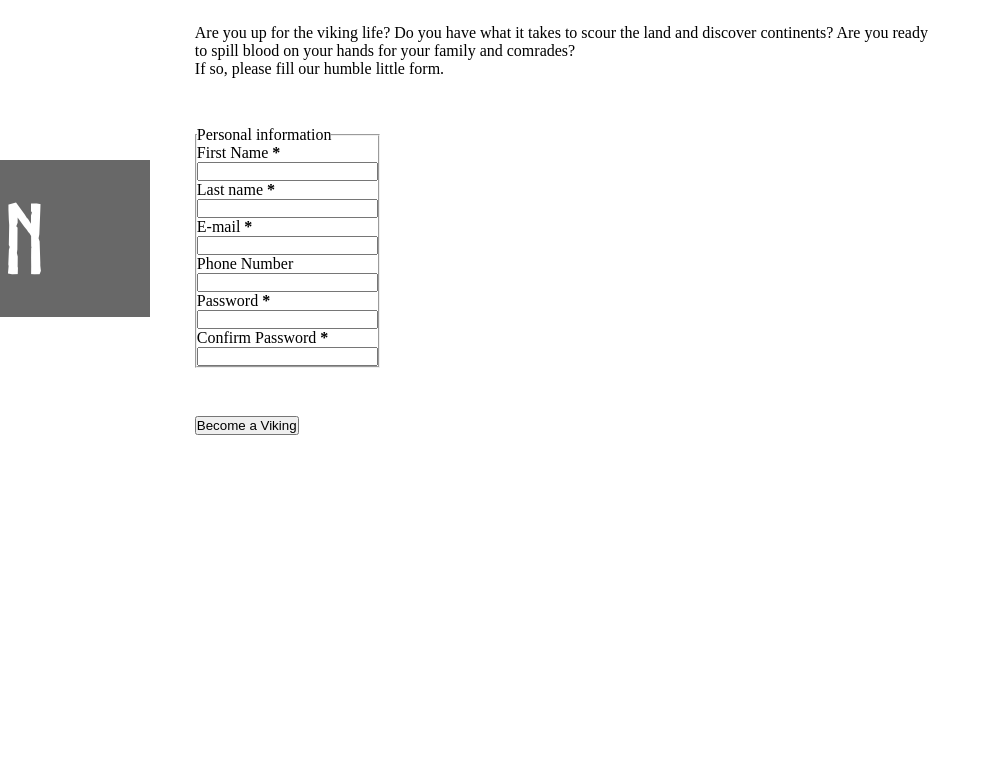
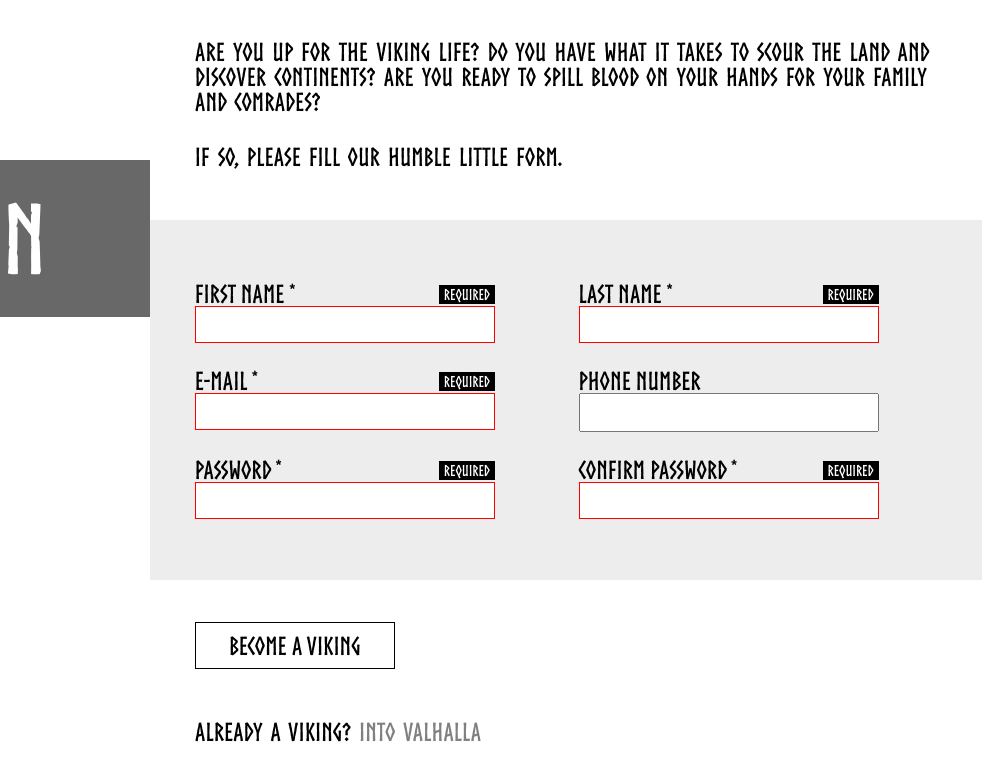
Before and after one commit to MadisKalashnikov/sign-up-form, a plain HTML site: page index.html in a window 1280 px wide. Shown: the full height of the page, 298-1280 px from the left. Drawn offline with Linux system fonts and the light colour scheme.

Commit message:
Add style to form inputs, add style to right side

```diff
--- a/index.html
+++ b/index.html
@@ -29,42 +29,47 @@
 				<p>If so, please fill our humble little form.</p>
 			</section>
 			<section class="content-wrapper">
-				<form action="#">
+				<form action="#" id="viking_form">
 					<fieldset>
-						<legend>Personal information</legend>
 						<div class="form-input">
 							<label for="first_name">First Name
 								<strong><span aria-label="required">*</span></strong>
-							</label>
 								<input
 									type="text"
 									name="first_name"
 									id="first_name"
 									required
 								>
+								<span></span>
+							</label>
+
 						</div>
 						<div class="form-input">
 							<label for="last_name">Last name
 								<strong><span aria-label="required">*</span>
 								</strong>
-							</label>
 								<input
 									type="text"
 									name="last_name"
 									id="last_name"
 									required
 								>
+								<span></span>
+							</label>
+
 						</div>
 						<div class="form-input">
 							<label for="user_mail">E-mail
 								<strong><span aria-label="required">*</span></strong>
-							</label>
 								<input
 									type="email"
 									name="user_mail"
 									id="user_mail"
 									required
 								>
+								<span></span>
+							</label>
+
 						</div>
 						<div class="form-input">
 							<label for="user_tel">Phone Number
@@ -74,38 +79,44 @@
 								name="user_tel"
 								id="user_tel"
 							>
+
 						</div>
 						<div class="form-input">
 							<label for="user_pw">Password
 								<strong><span aria-label="required">*</span></strong>
-							</label>
 								<input
-							type="text"
+								type="password"
 								name="user_pw"
 								id="user_pw"
 								minlength="8"
 								maxlength="20"
 								required
 							>
+							<span></span>
+							</label>
+
 						</div>
 						<div class="form-input">
 							<label for="user_c_pw">Confirm Password
 								<strong><span aria-label="required">*</span></strong>
-							</label>
 								<input
-								type="text"
+								type="password"
 								name="user_c_pw"
 								id="user_c_pw"
 								minlength="8"
 								maxlength="20"
 								required
 							>
+							<span></span>
+							</label>
+
 						</div>
 					</fieldset>
 				</form>
 			</section>
 			<section class="content-wrapper">
-				<button type="submit">Become a Viking</button>
+				<button type="submit" form="viking_form">Become a Viking</button>
+				<p>Already a Viking? <a href="#" class="sign-in">Into Valhalla</a></p>
 			</section>
 		</section>
 	</main>
--- a/style.css
+++ b/style.css
@@ -8,20 +8,22 @@
 	box-sizing: border-box;
 }
 html, body {
-	height: 100%;
+	min-height: 100%;
+	min-width: 100vw;
 }
 main {
 	display: flex;
-	width: 100%;
+	width: 100vw;
 	height: 100%;
 }
 /* left side */
 .section-container-left {
 	max-width: 35vw;
+	min-height: 100vh;
 	width: 100%;
 	background: url("kristijan-arsov-tcw3nwoAgvs-unsplash.jpg") no-repeat center;
 	background-size: cover;
-
+	position: sticky;
 }
 .logo-container {
 	display: flex;
@@ -42,17 +44,102 @@ main {
 }
 
 /* right side */
+.section-container-right {
+	max-width: 65vw;
+	width: 100%;
+}
 .content-wrapper {
 	width: 100%;
 	padding-block: 3vh;
 	padding-inline: 3.5vw;
+	font-family: "norse";
+	font-size: 25px;
+	min-height: 27.5vh;
+}
+.content-wrapper:nth-child(2) {
+	display: grid;
+	align-items: center;
+	background-color: rgba(128, 128, 128, 0.146);
+	min-height: 45vh;
+}
+.content-wrapper:last-child {
+	display: grid;
+	align-items: center;
+}
+p {
+	padding-block: 15px;
+	word-spacing: 3px;
 }
 form {
-	display: flex;
 	max-width: 60vw;
 	width: 100%;
 }
+fieldset {
+	display: grid;
+	grid-template-columns: repeat(2, minmax(100px, 400px));
+	gap: 25px;
+	border: none;
+}
+legend {
+	padding-block: 10px;
+
+}
 label, input {
 	display: block;
+	max-width: 300px;
 	width: 100%;
+	font-size: 25px;
+	font-family: "norse";
 }
+label {
+	position: relative;
+}
+input {
+	padding: 5px;
+}
+input:required + span::after {
+	content: "required";
+	color: white;
+	font-size: 15px;
+	position: absolute;
+	top: 4px;
+	right: 0px;
+	background-color: black;
+	padding: 2px 5px;
+}
+input:required:valid {
+	border: green 1px solid;
+}
+input:required:valid:focus {
+	background-color: rgba(0, 128, 0, 0.9);
+}
+input:required:invalid:focus {
+	background-color: rgba(255, 0, 0, 0.9);
+}
+input:required:invalid:focus {
+	outline: 0.5px solid black;
+}
+input:required:invalid {
+	outline: none;
+	border: red 1px solid;
+}
+button {
+	font-family: "norse";
+	padding: 10px 20px;
+	font-size: 25px;
+	max-width: 200px;
+	background-color: white;
+	border: 1px solid black;
+}
+button:hover {
+	outline: 1.5px solid black;
+
+}
+.sign-in {
+	color: gray;
+	text-decoration: none;
+}
+.sign-in:hover {
+	color: rgb(59, 58, 58);
+	text-decoration: none;
+}
```
Lines whose indentation alone changed are shown as unchanged.
